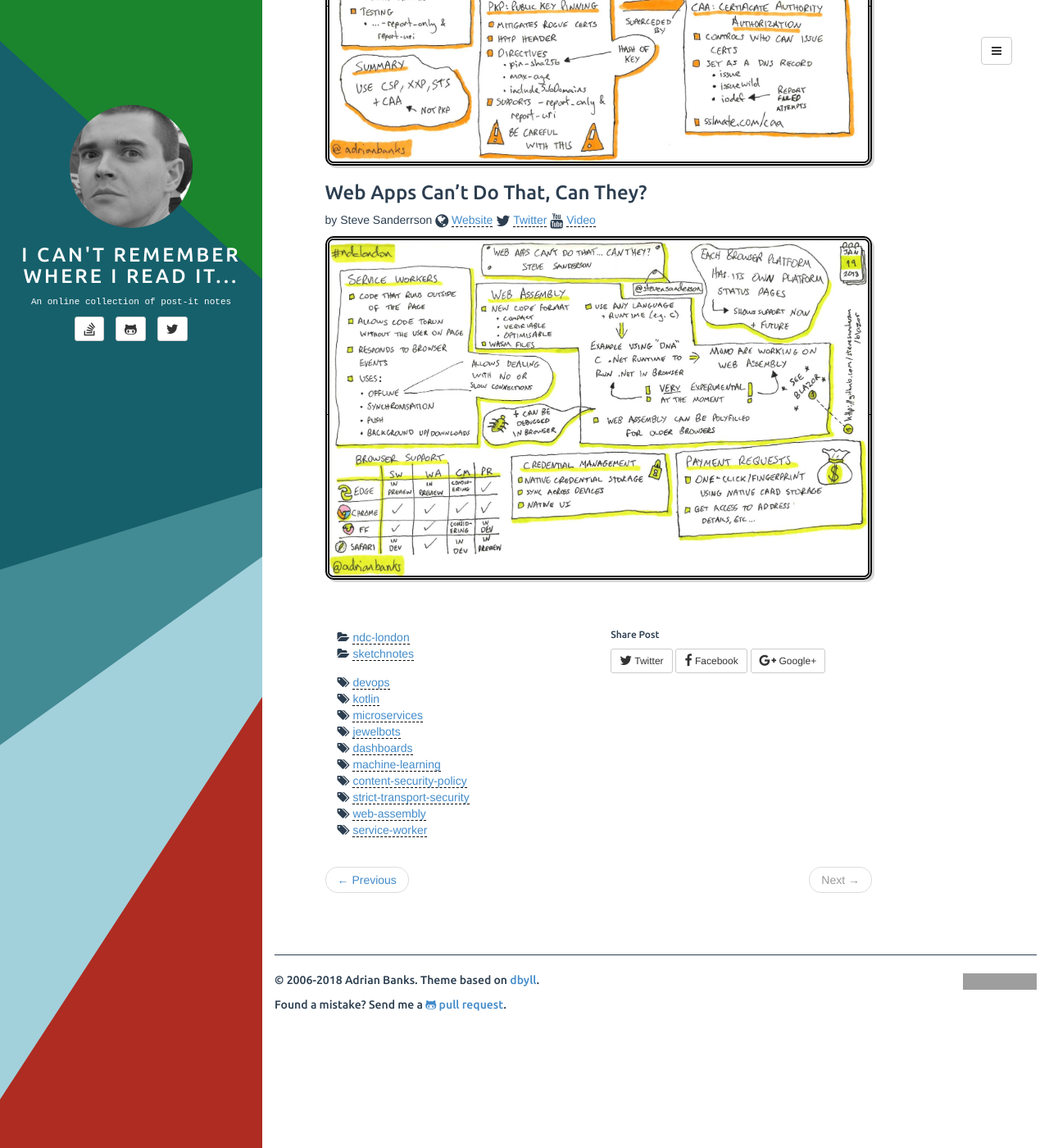
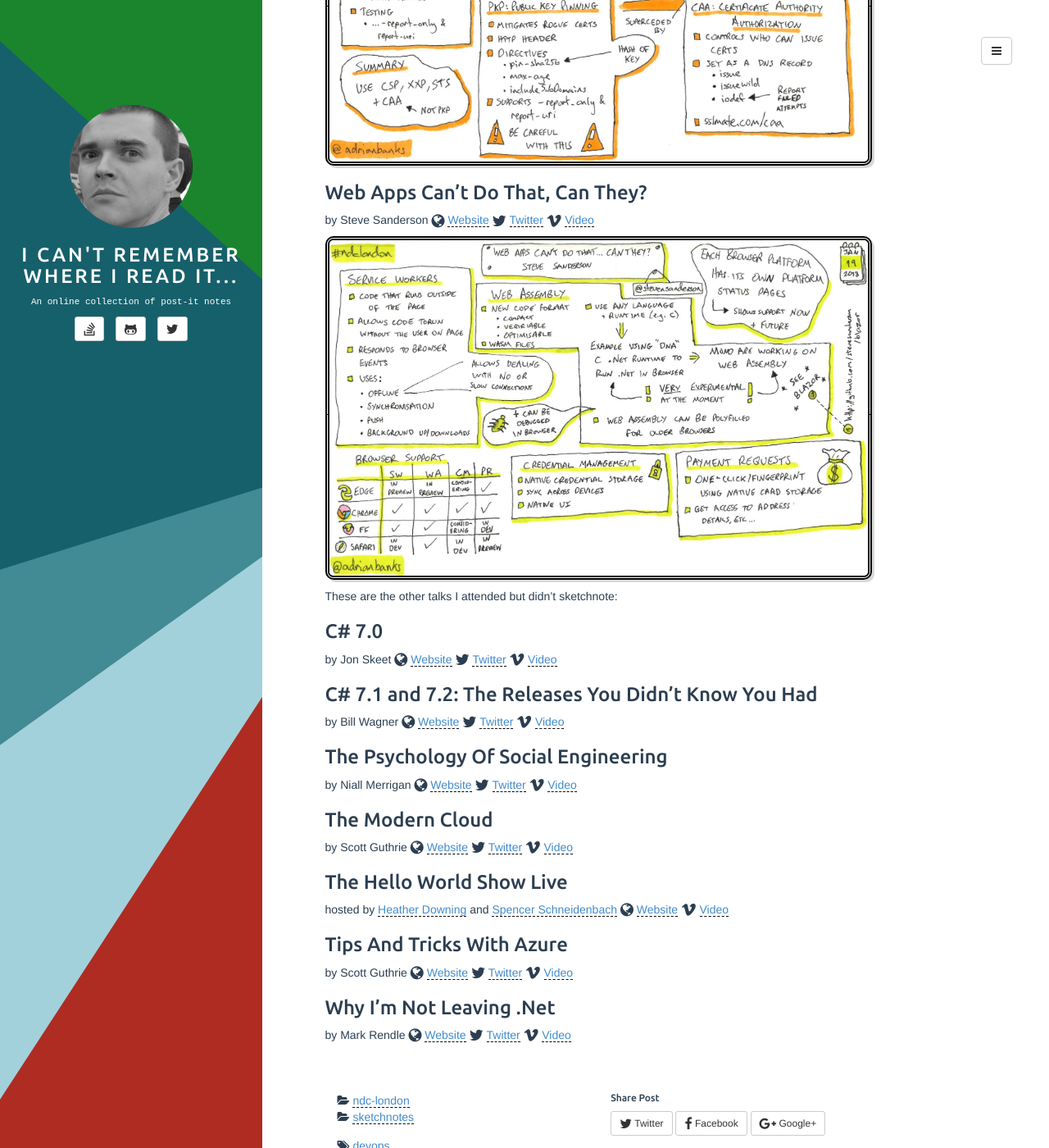
Before and after one commit to adrianbanks/adrianbanks.github.io, a Jekyll site: the page built from _posts/2018/01/2018-01-23-ndc-london.md, in a window 1280 px wide and 1400 px high, scrolled down 5748 px. Shown: the whole window at 82% size. Built offline with Jekyll 4.4.1, drawn with Linux system fonts in a browser that asks for light colours; some of the changed text lies outside the part shown; grey boxes are pictures that could not be loaded.

Commit message:
Add links to the other talks I attended

```diff
--- a/_posts/2018/01/2018-01-23-ndc-london.md
+++ b/_posts/2018/01/2018-01-23-ndc-london.md
@@ -92,25 +92,68 @@ by Tess Ferrandez-Norlander
 <i class="fa fa-globe fa-lg"></i> [Website](https://blogs.msdn.microsoft.com/Tess/)
 <i class="fa fa-twitter fa-lg"></i> [Twitter](https://twitter.com/TessFerrandez)
 <i class="fa fa-slideshare fa-lg"></i> [Slides](https://www.slideshare.net/TessFerrandez/a-developers-guide-to-machine-learning)
-<i class="fa fa-youtube fa-lg"></i> [Video](https://vimeo.com/254635867)
+<i class="fa fa-vimeo fa-lg"></i> [Video](https://vimeo.com/254635867)
 
 [![A Developer's Guide To Machine Learning by Tess Ferrandez][10]][10]
 
 ### CSP XXP STS PKP CAA ETC...
-by Scott Hulme
+by Scott Helme
 <i class="fa fa-globe fa-lg"></i> [Website](https://scotthelme.co.uk)
 <i class="fa fa-twitter fa-lg"></i> [Twitter](https://twitter.com/Scott_Helme)
-<i class="fa fa-youtube fa-lg"></i> [Video](https://vimeo.com/254635838)
+<i class="fa fa-vimeo fa-lg"></i> [Video](https://vimeo.com/254635838)
 
 [![CSP XXP STS PKP CAA ETC... by Scott Hulme][11]][11]
 
 ### Web Apps Can't Do That, Can They?
-by Steve Sanderrson
+by Steve Sanderson
 <i class="fa fa-globe fa-lg"></i> [Website](http://blog.stevensanderson.com)
 <i class="fa fa-twitter fa-lg"></i> [Twitter](https://twitter.com/stevensanderson)
-<i class="fa fa-youtube fa-lg"></i> [Video](https://vimeo.com/254635980)
+<i class="fa fa-vimeo fa-lg"></i> [Video](https://vimeo.com/254635980)
 
 [![Web Apps Can't Do That, Can They? by Steve Sanderson][12]][12]
+
+These are the other talks I attended but didn't sketchnote:
+
+### C# 7.0
+by Jon Skeet
+<i class="fa fa-globe fa-lg"></i> [Website](https://codeblog.jonskeet.uk)
+<i class="fa fa-twitter fa-lg"></i> [Twitter](https://twitter.com/jonskeet)
+<i class="fa fa-vimeo fa-lg"></i> [Video](https://vimeo.com/254635650)
+
+### C# 7.1 and 7.2: The Releases You Didn't Know You Had
+by Bill Wagner
+<i class="fa fa-globe fa-lg"></i> [Website](http://www.thebillwagner.com)
+<i class="fa fa-twitter fa-lg"></i> [Twitter](https://twitter.com/billwagner)
+<i class="fa fa-vimeo fa-lg"></i> [Video](https://vimeo.com/254635654)
+
+### The Psychology Of Social Engineering
+by Niall Merrigan
+<i class="fa fa-globe fa-lg"></i> [Website](http://www.certsandprogs.com)
+<i class="fa fa-twitter fa-lg"></i> [Twitter](https://twitter.com/nmerrigan)
+<i class="fa fa-vimeo fa-lg"></i> [Video](https://vimeo.com/254635905)
+
+### The Modern Cloud
+by Scott Guthrie
+<i class="fa fa-globe fa-lg"></i> [Website](https://weblogs.asp.net/scottgu)
+<i class="fa fa-twitter fa-lg"></i> [Twitter](https://twitter.com/scottgu)
+<i class="fa fa-vimeo fa-lg"></i> [Video](https://vimeo.com/254635976)
+
+### The Hello World Show Live
+hosted by [Heather Downing](https://twitter.com/quorralyne) and [Spencer Schneidenbach](https://twitter.com/schneidenbach)
+<i class="fa fa-globe fa-lg"></i> [Website](https://www.youtube.com/channel/UCh1MAMXrvKK_C_piVgOFOAg)
+<i class="fa fa-vimeo fa-lg"></i> [Video](https://vimeo.com/254635986)
+
+### Tips And Tricks With Azure
+by Scott Guthrie
+<i class="fa fa-globe fa-lg"></i> [Website](https://weblogs.asp.net/scottgu)
+<i class="fa fa-twitter fa-lg"></i> [Twitter](https://twitter.com/scottgu)
+<i class="fa fa-vimeo fa-lg"></i> [Video](https://vimeo.com/254635995)
+
+### Why I'm Not Leaving .Net
+by Mark Rendle
+<i class="fa fa-globe fa-lg"></i> [Website](https://blog.rendle.io)
+<i class="fa fa-twitter fa-lg"></i> [Twitter](https://twitter.com/markrendle)
+<i class="fa fa-vimeo fa-lg"></i> [Video](https://vimeo.com/254636006)
 
   [1]: /assets/media/images/2018/01/what-is-programming-anyway-felienne-hermans.jpg#img-sketchnote
   [2]: /assets/media/images/2018/01/the-power-of-technical-decisions-jake-ginnivan.jpg#img-sketchnote
```
